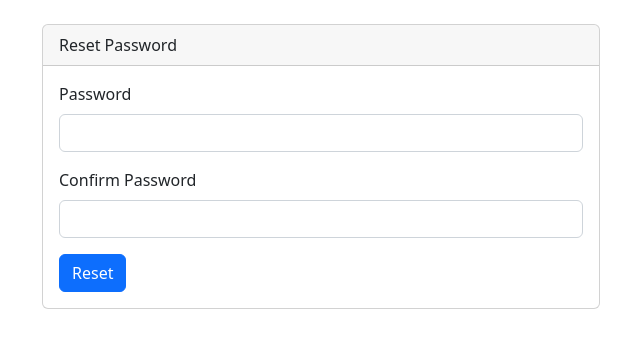
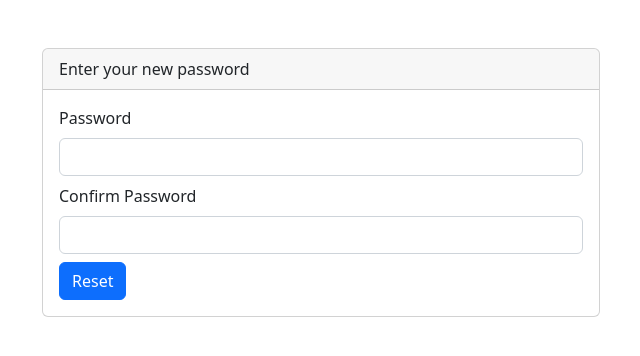
Before and after one commit to natalya-sv/goals-app-server, a Node project: template views/change-password.hbs in a window 1280 px wide. Shown: the top 356 px of the page, without its empty margins (40-680 px from the left). Run offline with Node 20 templates, Linux system fonts and the light colour scheme; the template is opened without the code that fills it: most values are stand-ins (such as "Sample title", 1, 10 or a date in 2020); some libraries are stand-ins or nearby versions.

Commit message:
fix ui,  send email when password changed

```diff
--- a/utils.js
+++ b/utils.js
@@ -15,8 +15,10 @@ const sendEmail = async (email, subject, payload, template) => {
       },
     });
 
+    if (payload && template) {
       const source = fs.readFileSync(path.join(__dirname, template), "utf8");
       const compiledTemplate = hbs.compile(source);
+
       await transporter.sendMail({
         from: `Goals App ${process.env.EMAIL_USER}`,
         to: email,
@@ -24,6 +26,7 @@ const sendEmail = async (email, subject, payload, template) => {
         html: compiledTemplate(payload),
       });
       return true;
+    }
   } catch (err) {
     console.log(err, "email not sent");
     throw new Error(err);
--- a/views/change-password.hbs
+++ b/views/change-password.hbs
@@ -5,25 +5,22 @@
   </head>
 </head>
 <body>
-    <div class="container mt-4">
+    <div class="container mt-5">
         <div class="card" style="width: 50%;">
-            <div class="card-header">Reset Password</div>
+            <div class="card-header">Enter your new password</div>
             <div class="card-body">
                 <form action="/reset-password" method="post">
-                        <div class="mb-3">
-                            <label for="password-reg" class="form-label">Password</label>
-                            <input type="password" class="form-control" id="password-reg" name="password">
+                    <div class="mb-2">
+                        <label for="password" class="form-label">Password</label>
+                        <input type="password" class="form-control" id="password" name="password">
                     </div>
-                        <div class="mb-3">
-                            <label for="password-conf-reg" class="form-label">Confirm Password</label>
-                            <input type="password" class="form-control" id="password-conf-reg" name="confirm_password">
+                    <div class="mb-2">
+                        <label for="confirm_password" class="form-label">Confirm Password</label>
+                        <input type="password" class="form-control" id="confirm_password" name="confirm_password">
                     </div>
-
                     <input type="hidden"  id="token" name="token" value={{token}}>
                     <input type="hidden"  id="userId" name="userId" value={{userId}}>
                     <button type="submit" class="btn btn-primary">Reset</button>
-
-
                 </form>
             </div>
         </div>
--- a/views/reset-password-request.hbs
+++ b/views/reset-password-request.hbs
@@ -1,9 +1,4 @@
 <html>
-  <head>
-    <style>
-
-    </style>
-  </head>
   <body>
     <p>Hi {{name}},</p>
     <p>You requested to reset your password.</p>
```
Also changed, not shown: controllers/user.js (+11 -2 lines), views/password-reset.hbs (added, +7 -0 lines). Lines whose indentation alone changed are shown as unchanged.
